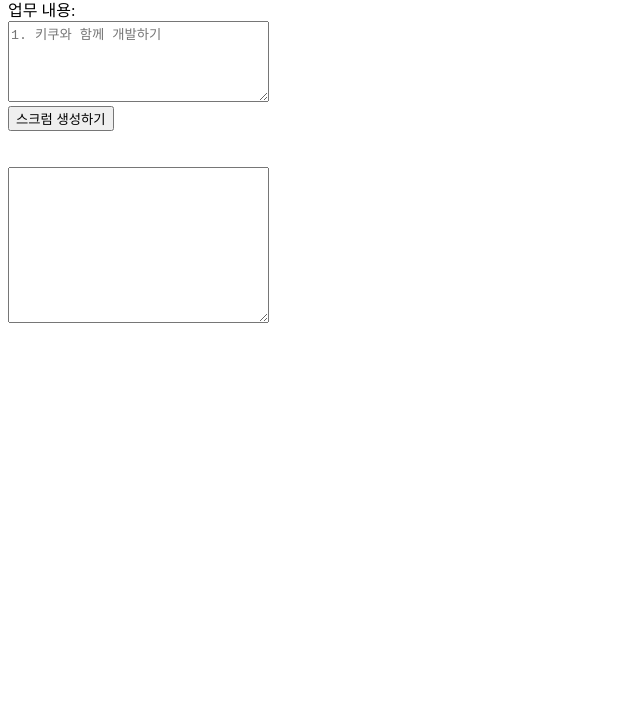
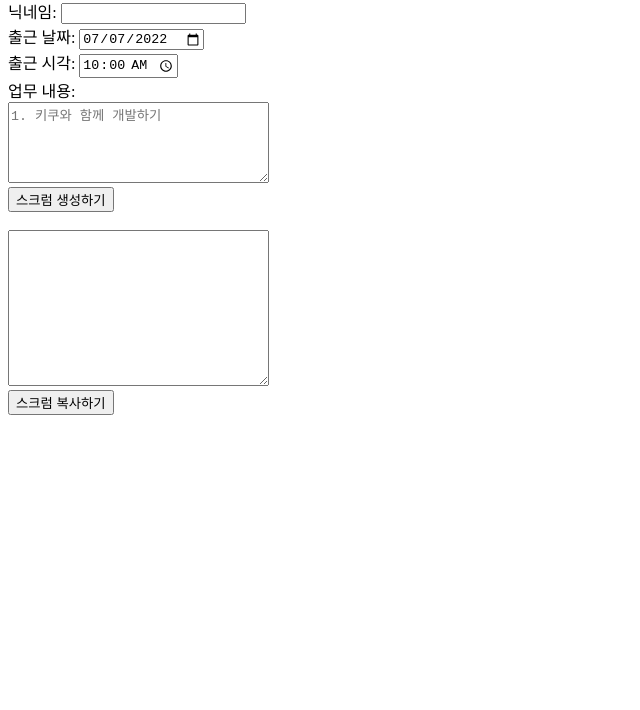
Before and after one commit to maker-kiku/Slack_Scurm_Generator, a plain HTML site: page index.html in a window 1280 px wide. Shown: the part 90-800 px from the top of the page, without its empty margins (0-640 px from the left). Drawn offline with Linux system fonts and the light colour scheme.

Commit message:
update textcopy

```diff
--- a/index.html
+++ b/index.html
@@ -4,23 +4,26 @@
     <title>스크럼 생성기</title>
 </head>
 <body>
-   <div>
-      <!-- <input type="text" id="input"><br> -->
-      닉네임: <input type="text" name="name" id="name"/><br/>
-      출근 날짜: <input type="date" name="time" id="date"/><br/>
-      출근 시각: <input type="time" id="time" value="10:00" min="00:00" max="24:00"/><br/>
-      업무 내용: <br><textarea placeholder="1. 키쿠와 함께 개발하기" type="text" name="context" id="context" cols="30" rows="5"></textarea><br/>
+   <h1>슬랙 스크럼 생성기</h1>
 
-      <button onclick="output()">스크럼 생성하기</button>
-   </div><br><br>
-   <textarea id="output" cols="30" rows="10"></textarea>
+   닉네임: <input type="text" name="name" id="name"/><br>
+   출근 날짜: <input type="date" name="time" id="date"/><br>
+   출근 시각: <input type="time" id="time" value="10:00" min="00:00" max="24:00"/><br>
+   업무 내용: <br><textarea placeholder="1. 키쿠와 함께 개발하기" type="text" name="context" id="context" cols="30" rows="5"></textarea><br>
+
+   <button onclick="output()">스크럼 생성하기</button><br><br>
+
+   <textarea id="output" cols="30" rows="10"></textarea><br>
+   <button onclick="copyToClipboard()">스크럼 복사하기</button>
+
    <script>
       var week = new Array('목', '금', '토', '일', '월', '화', '수'); // 요일
+      var text = " ";
 
-      date = new Date(); // 오늘 날짜 생성
-      year = date.getFullYear();
-      month = date.getMonth() + 1;
-      day = date.getDate() + 1;
+      var date = new Date(); // 오늘 날짜 생성
+      var year = date.getFullYear();
+      var month = date.getMonth() + 1;
+      var day = date.getDate() + 1;
       document.getElementById('date').valueAsDate = new Date(year, month - 1, day + 1);
 
       function output(){
@@ -28,13 +31,23 @@
          var strDate = dateInput.split('-');
          var resultDate = new Date(strDate[0], strDate[1], strDate[2]);
 
-         var text = "*<" + document.getElementById("name").value + " 스크럼 " + strDate[1] + strDate[2] + "(" + week[resultDate.getDay()] + ")>*\n";
+         text = "*<" + document.getElementById("name").value + " 스크럼 " + strDate[1] + strDate[2] + "(" + week[resultDate.getDay()] + ")>*\n";
          text += "*업무형태 : 현장(출근 ";
          text += document.getElementById("time").value;
          text += ")*\n*업무내용 :*\n";
          text += document.getElementById("context").value;
          document.getElementById("output").value = text;
       }
+
+      function copyToClipboard(val) {
+         var t = document.createElement("textarea");
+         document.body.appendChild(t);
+         t.value = text;
+         t.select();
+         document.execCommand('copy');
+         document.body.removeChild(t);
+         alert('스크럼을 복사하였습니다');
+      }
    </script>
 </body>
 </html>
```
